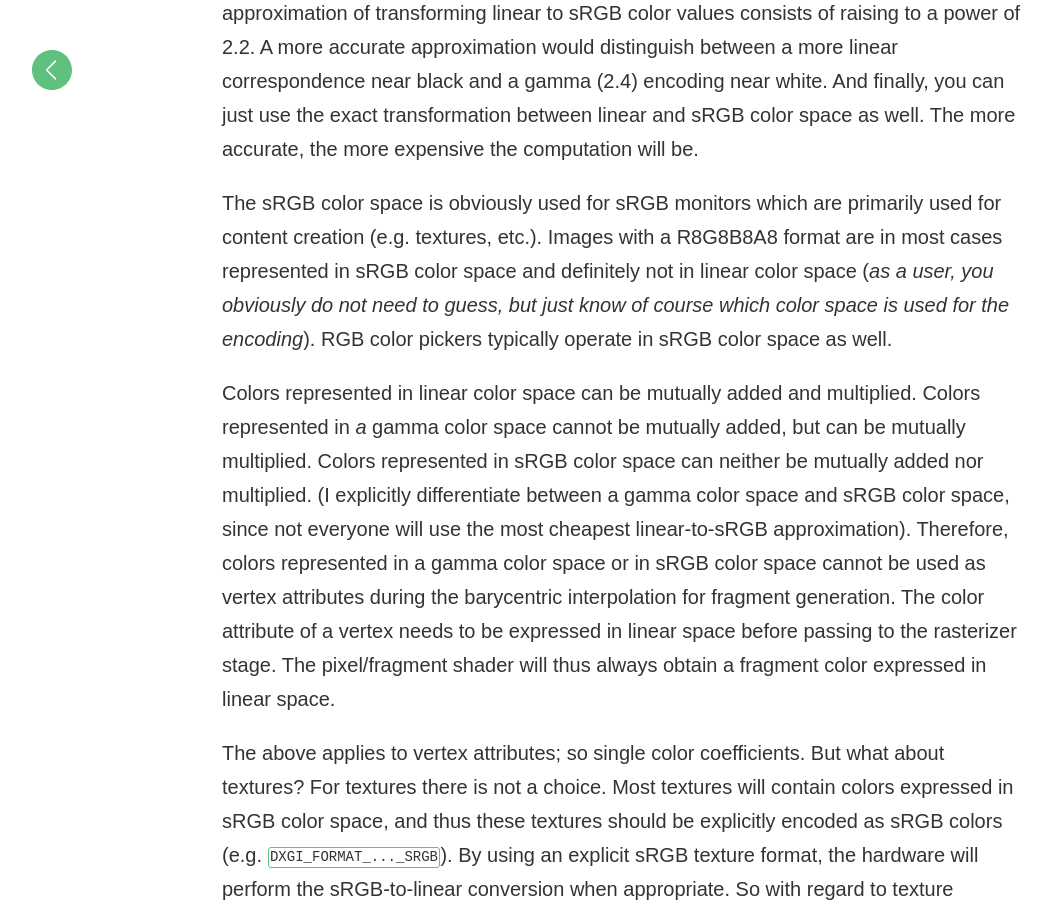
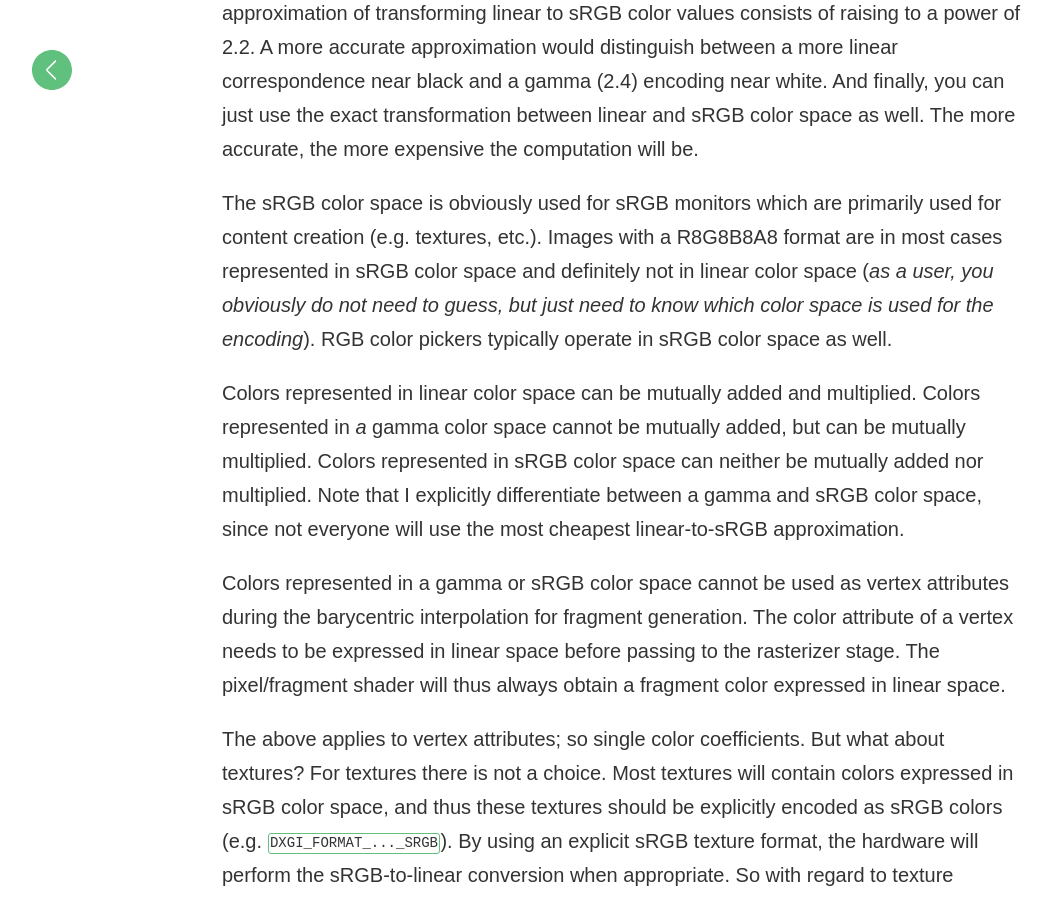
Before and after one commit to matt77hias/Blog, a Jekyll site: the page built from _posts/2018-07-01-linear-gamma-and-sRGB-color-spaces.md, in a window 1280 px wide and 900 px high, scrolled down 2077 px. Shown: the whole window, without its empty margins (18-1070 px from the left). Built offline with Jekyll 4.4.1, drawn with Linux system fonts in a browser that asks for light colours; formulas are drawn with MathJax 3; comment, search, counter and statistics services are not loaded.

Commit message:
Update 2018-07-01-linear-gamma-and-sRGB-color-spaces.md

```diff
--- a/_posts/2018-07-01-linear-gamma-and-sRGB-color-spaces.md
+++ b/_posts/2018-07-01-linear-gamma-and-sRGB-color-spaces.md
@@ -30,12 +30,11 @@ From a perceptual point of view, removing the need for gamma correction and usin
 
 The sRGB color space has similar goals, assigning a perceptual linear range of (computed) color values to the available 256 different (actual) color values. A rough approximation of transforming linear to sRGB color values consists of raising to a power of 2.2. A more accurate approximation would distinguish between a more linear correspondence near black and a gamma (2.4) encoding near white. And finally, you can just use the exact transformation between linear and sRGB color space as well. The more accurate, the more expensive the computation will be.
 
-The sRGB color space is obviously used for sRGB monitors which are primarily used for content creation (e.g. textures, etc.). Images with a R8G8B8A8 format are in most cases represented in sRGB color space and definitely not in linear color space (*as a user, you obviously do not need to guess, but just know of course which color space is used for the encoding*). RGB color pickers typically operate in sRGB color space as well.
+The sRGB color space is obviously used for sRGB monitors which are primarily used for content creation (e.g. textures, etc.). Images with a R8G8B8A8 format are in most cases represented in sRGB color space and definitely not in linear color space (*as a user, you obviously do not need to guess, but just need to know which color space is used for the encoding*). RGB color pickers typically operate in sRGB color space as well.
 
-Colors represented in linear color space can be mutually added and multiplied.
-Colors represented in *a* gamma color space cannot be mutually added, but can be mutually multiplied.
-Colors represented in sRGB color space can neither be mutually added nor multiplied.
-(I explicitly differentiate between a gamma color space and sRGB color space, since not everyone will use the most cheapest linear-to-sRGB approximation). Therefore, colors represented in a gamma color space or in sRGB color space cannot be used as vertex attributes during the barycentric interpolation for fragment generation. The color attribute of a vertex needs to be expressed in linear space before passing to the rasterizer stage. The pixel/fragment shader will thus always obtain a fragment color expressed in linear space.
+Colors represented in linear color space can be mutually added and multiplied. Colors represented in *a* gamma color space cannot be mutually added, but can be mutually multiplied. Colors represented in sRGB color space can neither be mutually added nor multiplied. Note that I explicitly differentiate between a gamma and sRGB color space, since not everyone will use the most cheapest linear-to-sRGB approximation.
+
+Colors represented in a gamma or sRGB color space cannot be used as vertex attributes during the barycentric interpolation for fragment generation. The color attribute of a vertex needs to be expressed in linear space before passing to the rasterizer stage. The pixel/fragment shader will thus always obtain a fragment color expressed in linear space.
 
 The above applies to vertex attributes; so single color coefficients. But what about textures? For textures there is not a choice. Most textures will contain colors expressed in sRGB color space, and thus these textures should be explicitly encoded as sRGB colors (e.g. `DXGI_FORMAT_..._SRGB`). By using an explicit sRGB texture format, the hardware will perform the sRGB-to-linear conversion when appropriate. So with regard to texture sampling/filtering:
 
```
